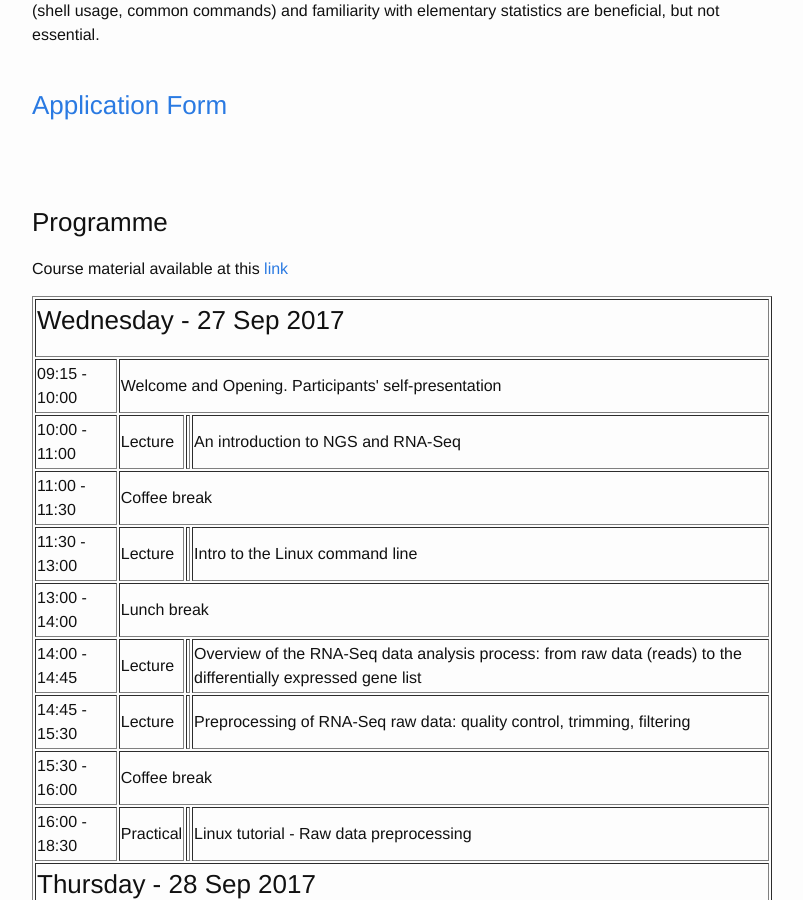
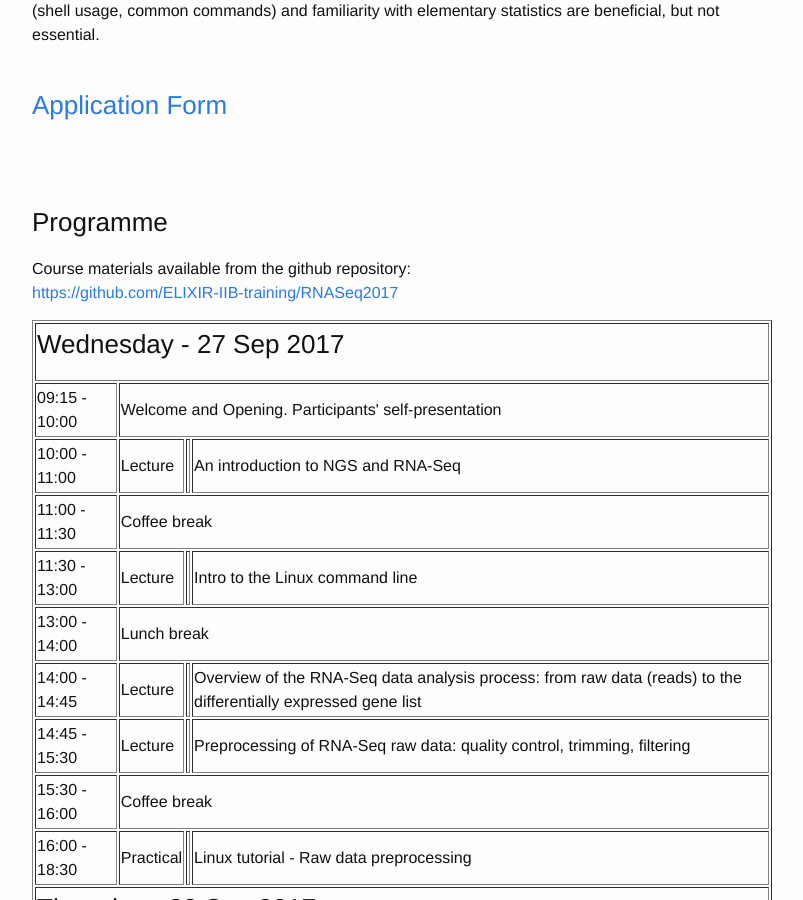
Before and after one commit to ELIXIR-IIB-training/website, a Jekyll site: the page built from _posts/2017-09-27-RNA-seq-Salerno.md, in a window 1280 px wide and 900 px high, scrolled down 2639 px. Shown: the whole window, without its empty margins (238-1041 px from the left). Built offline with Jekyll 4.4.1, drawn with Linux system fonts in a browser that asks for light colours.

Commit message:
Add github link

```diff
--- a/_posts/2017-09-27-RNA-seq-Salerno.md
+++ b/_posts/2017-09-27-RNA-seq-Salerno.md
@@ -105,7 +105,8 @@ A basic understanding of molecular biology and transcriptomics is assumed. A bas
 
 ### Programme
 
-Course material available at this [link](../../../docs/TutorialRNA-Seq_Salerno2017.pdf)
+Course materials available from the github repository:<br>
+[https://github.com/ELIXIR-IIB-training/RNASeq2017](https://github.com/ELIXIR-IIB-training/RNASeq2017)
 
 <table border="1">
 <tr>
```
